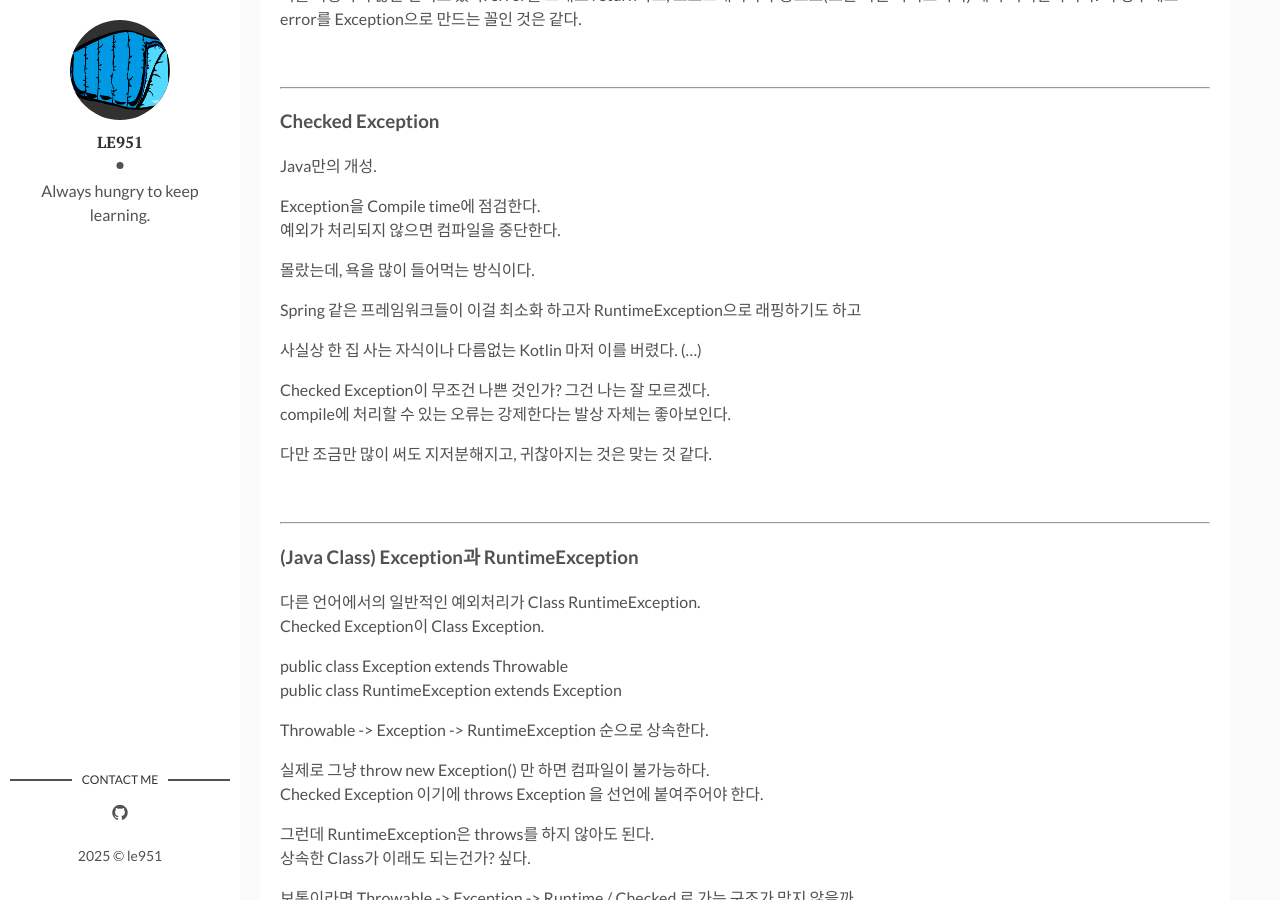
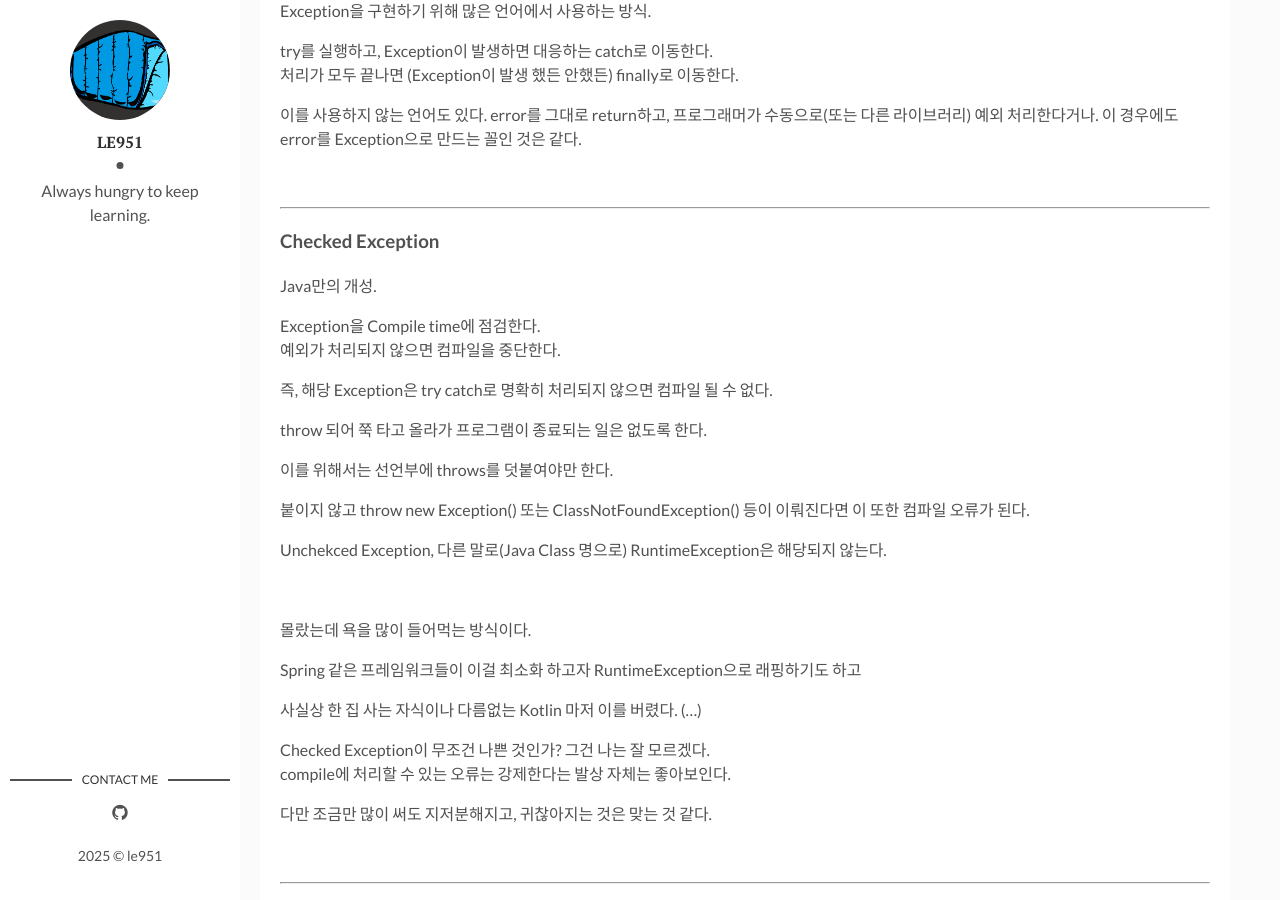
Before and after one commit to le951/blog, a Jekyll site: the page built from _posts/2025-03-24-Runtime-Excepton.md, in a window 1280 px wide and 900 px high, scrolled down 2367 px. Built offline with Jekyll 4.4.1, drawn with Linux system fonts in a browser that asks for light colours; comment, search, counter and statistics services are not loaded.

Commit message:
Update Post 'Runtime-Exception'

```diff
--- a/_config.yml
+++ b/_config.yml
@@ -1,8 +1,8 @@
 title: My Weblog
-description: > # this means to ignore newlines until "baseurl:"
-  Write an awesome description for your new site here. You can edit this
-  line in _config.yml. It will appear in your document head meta (for
-  Google search results) and in your feed.xml site description.
+description: #> # this means to ignore newlines until "baseurl:"
+  # Write an awesome description for your new site here. You can edit this
+  # line in _config.yml. It will appear in your document head meta (for
+  # Google search results) and in your feed.xml site description.
 permalink: ':title/'
 baseurl: "/blog" # the subpath of your site, e.g. /blog
 url: "https://le951.github.io" # the base hostname & protocol for your site, e.g. http://example.com
--- a/_posts/2025-03-24-Runtime-Excepton.md
+++ b/_posts/2025-03-24-Runtime-Excepton.md
@@ -73,6 +73,7 @@ try db.read() catch (NullPointException e) { throw e; }
 
 장단점이 있다. 현대에는 병행해서 사용된다.
 
+<br>
 
 본래 먼저 사용되었던 것은 if를 통한 처리이다.
 
@@ -84,6 +85,7 @@ try db.read() catch (NullPointException e) { throw e; }
 
 분리하는 김에 사전에 정의도 해놓고. 언어 차원에서도 적극 활용하고. 여러가지를 거쳐 지금의 모습이다.
 
+<br>
 
 If와 try-catch가 오류를 처리하는 방식은 꽤나 다르다.
 
@@ -95,6 +97,7 @@ try-catch는 판별하지 않는다. 그저 흘려보내다, 오류가 발생하
 
 그 외에 오류의 처리를 호출한 위치에 넘겨버린다는 특징도 있다.
 
+<br>
 
 지금에선 이 둘을 병행하기도 한다.
 
@@ -128,7 +131,19 @@ Java만의 개성.
 Exception을 Compile time에 점검한다.\
 예외가 처리되지 않으면 컴파일을 중단한다.
 
-몰랐는데, 욕을 많이 들어먹는 방식이다.
+즉, 해당 Exception은 try catch로 명확히 처리되지 않으면 컴파일 될 수 없다.
+
+throw 되어 쭉 타고 올라가 프로그램이 종료되는 일은 없도록 한다.
+
+이를 위해서는 선언부에 throws를 덧붙여야만 한다.
+
+붙이지 않고 throw new Exception() 또는 ClassNotFoundException() 등이 이뤄진다면 이 또한 컴파일 오류가 된다.
+
+Unchekced Exception, 다른 말로(Java Class 명으로) RuntimeException은 해당되지 않는다.
+
+<br>
+
+몰랐는데 욕을 많이 들어먹는 방식이다.
 
 Spring 같은 프레임워크들이 이걸 최소화 하고자 RuntimeException으로 래핑하기도 하고
 
```
